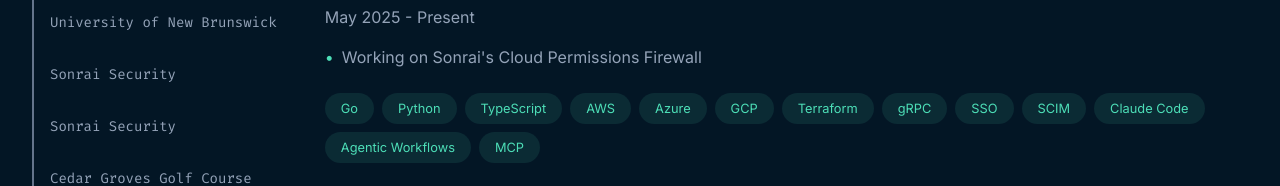
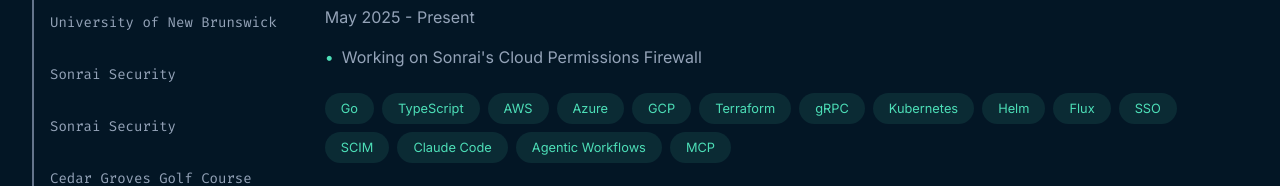
Before and after one commit to matthew-collett/matthewcollett.ca, a React (Vite) app: page / in a window 1280 px wide. Shown: the part 1787-1973 px from the top of the page. Built offline with nearby package versions, Linux system fonts and the light colour scheme.

Commit message:
chore: parking

```diff
--- a/src/views/Work/experiences.js
+++ b/src/views/Work/experiences.js
@@ -8,13 +8,15 @@
     points: ["Working on Sonrai's Cloud Permissions Firewall"],
     techs: [
       'Go',
-      'Python',
       'TypeScript',
       'AWS',
       'Azure',
       'GCP',
       'Terraform',
       'gRPC',
+      'Kubernetes',
+      'Helm',
+      'Flux',
       'SSO',
       'SCIM',
       'Claude Code',
```
Also changed, not shown: 2 other files (tests, documents, lock files or other folders).
